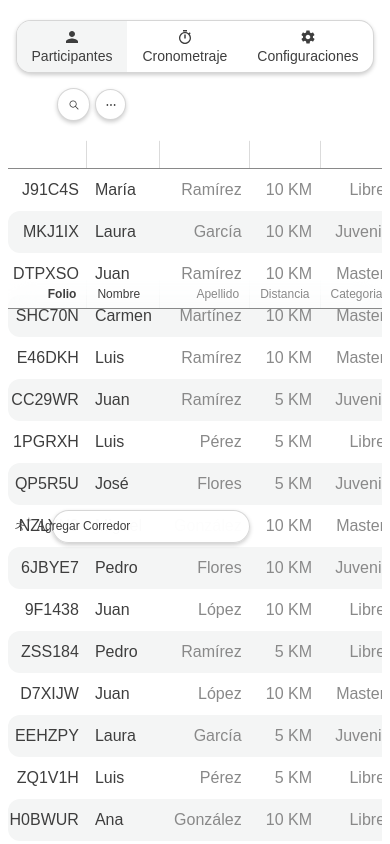
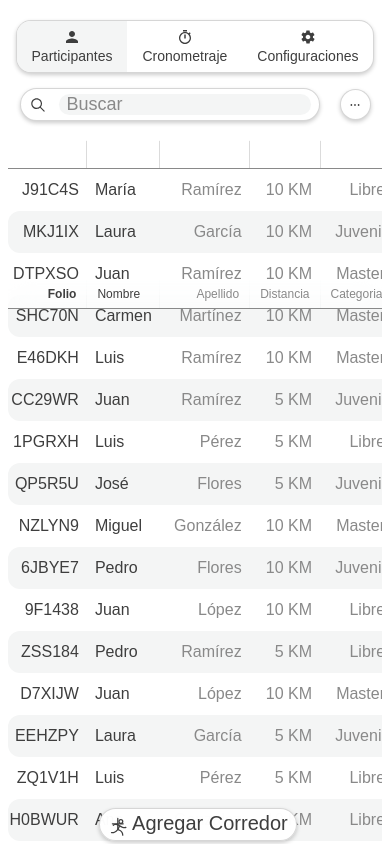
Before and after one commit to VexedElm035/gestion-folios, a React (Vite) app: page / in a window 390 px wide. Shown: the top 844 px of the page. Built offline with nearby package versions, Linux system fonts and the light colour scheme.

Commit message:
Responsiveness design update

```diff
--- a/src/components/navbar/Navbar.tsx
+++ b/src/components/navbar/Navbar.tsx
@@ -3,7 +3,6 @@ import { IoMdPerson } from "react-icons/io";
 import { IoMdStopwatch } from "react-icons/io";
 import { IoMdSettings } from "react-icons/io";
 import Options from '../options/Options';
-import RunnerButton from './elements/RunnerButton';
 import SearchBar from './elements/SearchBar';
 import './navbar.css';
 
@@ -37,9 +36,9 @@ const Navbar = () => {
       <div className='secondary-section'>
 
 
-        <section className='runner-section'>
+        {/* <section className='runner-section'>
           <RunnerButton />
-        </section>
+        </section> */}
 
         <section className='options-section'>
             <SearchBar />
--- a/src/components/navbar/elements/SearchBar.tsx
+++ b/src/components/navbar/elements/SearchBar.tsx
@@ -7,7 +7,6 @@ import './searchbar.css';
 gsap.registerPlugin(useGSAP);
 
 const STORAGE_KEY = 'searchBarExpanded';
-const COLLAPSED_SIZE = 'calc(var(--regular-text) + 15px)';
 
 const readStoredExpanded = (): boolean => {
   try {
@@ -29,73 +28,131 @@ const SearchBar = ({ onSearch }: Props) => {
 
   const [isExpanded, setIsExpanded] = useState<boolean>(() => readStoredExpanded());
   const [query, setQuery] = useState('');
+  const [isMobile, setIsMobile] = useState(false);
+
+  const effectiveExpanded = isMobile || isExpanded;
 
   useEffect(() => {
+    const mq = window.matchMedia('(max-width: 480px)');
+    const onChange = () => setIsMobile(mq.matches);
+    onChange();
+    mq.addEventListener('change', onChange);
+    return () => mq.removeEventListener('change', onChange);
+  }, []);
+
+  useEffect(() => {
+    // En móvil, la barra siempre debe estar expandida.
+    // No persistimos el estado para no sobreescribir la preferencia desktop.
+    if (isMobile) return;
+
     try {
       localStorage.setItem(STORAGE_KEY, JSON.stringify(isExpanded));
     } catch {
       // ignore (storage could be unavailable)
     }
-  }, [isExpanded]);
+  }, [isExpanded, isMobile]);
 
   useGSAP(() => {
     const container = containerRef.current;
     const input = inputRef.current;
     if (!container || !input) return;
 
-    if (isExpanded) {
+    container.classList.toggle('is-expanded', effectiveExpanded);
+    container.classList.toggle('is-collapsed', !effectiveExpanded);
+    container.classList.toggle('is-mobile', isMobile);
+    gsap.set(container, { clearProps: 'width,height' });
+
+    if (effectiveExpanded) {
       gsap.set(input, { display: 'flex', opacity: 1 });
-      gsap.set(container, { width: 'auto', height: 'auto' });
     } else {
       gsap.set(input, { opacity: 0, display: 'none' });
-      gsap.set(container, { width: COLLAPSED_SIZE, height: COLLAPSED_SIZE, padding: '0' });
     }
-  }, [isExpanded]);
+  }, [effectiveExpanded, isMobile]);
 
-  const isAnimating = useRef(false);
+  // const isAnimating = useRef(false);
+
+  const focusInput = () => {
+    const container = containerRef.current;
+    if (!container) return;
+    const el = container.querySelector('input') as HTMLInputElement | null;
+    el?.focus();
+  };
 
   const expand = () => {
-    if (isAnimating.current) return;
+    // if (isAnimating.current) return;
+
+    if (isMobile) {
+      focusInput();
+      return;
+    }
 
     const container = containerRef.current;
     const input = inputRef.current;
     if (!container || !input) return;
 
-    isAnimating.current = true;
+    // isAnimating.current = true;
+
+    const start = container.getBoundingClientRect();
+
+    // Aplica el layout expandido (CSS) pero bloquea el tamaño al inicial.
+    container.classList.add('is-expanded');
+    container.classList.remove('is-collapsed');
+    gsap.set(input, { display: 'flex', opacity: 0 });
+    gsap.set(container, { width: start.width, height: start.height });
+
+    // Mide el tamaño final con layout expandido.
+    gsap.set(container, { clearProps: 'width,height' });
+    const end = container.getBoundingClientRect();
+    gsap.set(container, { width: start.width, height: start.height });
+
     const tl = gsap.timeline({
       onComplete: () => {
-        isAnimating.current = false;
+        // isAnimating.current = false;
         setIsExpanded(true);
-        requestAnimationFrame(() => {
-          const el = container.querySelector('input') as HTMLInputElement | null;
-          el?.focus();
-        });
+        gsap.set(container, { clearProps: 'width,height' });
+        requestAnimationFrame(focusInput);
       }
     });
 
-    tl.set(input, { display: 'flex', opacity: 0 })
-      .to(container, { width: 'auto', height: 'auto', paddingRight: '8px', duration: 0.15 })
+    tl.to(container, { width: end.width, height: end.height, duration: 0.15, ease: 'power3.out' })
       .to(input, { opacity: 1, duration: 0.2 }, '-=0.05');
   };
 
   const collapse = () => {
-    if (isAnimating.current) return;
+    //if (isAnimating.current) return;
+
+    if (isMobile) return;
 
     const container = containerRef.current;
     const input = inputRef.current;
     if (!container || !input) return;
 
-    isAnimating.current = true;
+    // isAnimating.current = true;
+
+    const start = container.getBoundingClientRect();
+
     const tl = gsap.timeline({
       onComplete: () => {
-        isAnimating.current = false;
+        // isAnimating.current = false;
         setIsExpanded(false);
+        gsap.set(container, { clearProps: 'width,height' });
       }
     });
 
     tl.to(input, { opacity: 0, duration: 0.22 })
-    .set(input, { display: 'none' })
-    .to(container, { width: COLLAPSED_SIZE, duration: 0.18 }, '-=0.08');
+      .set(input, { display: 'none' })
+      .add(() => {
+        // Aplica layout colapsado (CSS) y mide el tamaño final.
+        container.classList.add('is-collapsed');
+        container.classList.remove('is-expanded');
+
+        gsap.set(container, { width: start.width, height: start.height });
+        gsap.set(container, { clearProps: 'width,height' });
+        const end = container.getBoundingClientRect();
+        gsap.set(container, { width: start.width, height: start.height });
+
+        gsap.to(container, { width: end.width, height: end.height, duration: 0.18, ease: 'power3.out' });
+      }, '-=0.08');
   };
 
   const handleSubmit: React.FormEventHandler<HTMLFormElement> = (e) => {
@@ -112,6 +169,7 @@ const SearchBar = ({ onSearch }: Props) => {
   };
 
   const handleBlurCapture: React.FocusEventHandler<HTMLDivElement> = () => {
+    if (isMobile) return;
     if (!isExpanded) return;
     if (query.trim().length !== 0) return;
 
@@ -126,6 +184,7 @@ const SearchBar = ({ onSearch }: Props) => {
 
   const handleKeyDownCapture: React.KeyboardEventHandler<HTMLDivElement> = (e) => {
     if (e.key !== 'Escape') return;
+    if (isMobile) return;
     if (!isExpanded) return;
     if (query.trim().length !== 0) return;
 
@@ -137,7 +196,7 @@ const SearchBar = ({ onSearch }: Props) => {
   return (
     <div
       ref={containerRef}
-      className='search-bar-container'
+      className={`search-bar-container ${effectiveExpanded ? 'is-expanded' : 'is-collapsed'} ${isMobile ? 'is-mobile' : ''}`.trim()}
       onBlurCapture={handleBlurCapture}
       onKeyDownCapture={handleKeyDownCapture}
     >
@@ -148,10 +207,10 @@ const SearchBar = ({ onSearch }: Props) => {
           className='search-bar-button'
           aria-label={isExpanded ? 'Buscar' : 'Abrir búsqueda'}
           onClick={(e) => {
-            if (isAnimating.current) {
-              e.preventDefault();
-              return;
-            }
+            // if (isAnimating.current) {
+            //   e.preventDefault();
+            //   return;
+            // }
             if (!isExpanded) {
               e.preventDefault();
               expand();
--- a/src/components/navbar/elements/runnerbutton.css
+++ b/src/components/navbar/elements/runnerbutton.css
@@ -116,7 +116,7 @@
 
 @media (max-width: 480px) {
   .running-container{
-    right: -110px;
+
   }
 
   .window-content {
@@ -143,4 +143,8 @@
   .arrow-icon{
     font-size: calc(var(--heading-text) + 130px);
   }
+
+  .running-icon, .plus-icon, .running-text-button{
+    font-size: calc(var(--heading-text));
+  }
 }
--- a/src/components/navbar/elements/searchbar.css
+++ b/src/components/navbar/elements/searchbar.css
@@ -20,18 +20,31 @@
 } */
 
 .search-bar-container{
+    --search-collapsed-size: calc(var(--regular-text) + 15px);
     position:relative;
     background-color: var(--primary-color);
     color: var(--regular-text-color);
     border: 1px solid rgba(var(--secondary-text-color-rgb), 0.35);
-    padding: 0;
+    box-sizing: border-box;
+    padding: 0 8px 0px 2px;
     display: flex;
     align-items: center;
     justify-content: center;
     font-size: var(--caption-text);
     box-shadow: 0 2px 4px rgba(0, 0, 0, 0.2);
     border-radius: 25px;
-    padding: 0 8px 0px 2px;
+}
+
+.search-bar-container.is-collapsed{
+    width: var(--search-collapsed-size);
+    height: var(--search-collapsed-size);
+    padding: 0;
+}
+
+.search-bar-container.is-expanded{
+    width: auto;
+    height: auto;
+    padding-right: 8px;
 }
 
 .search-bar-form{
@@ -109,3 +122,27 @@
     background-color: rgba(var(--secondary-text-color-rgb), 0.15);
     color: var(--regular-text-color);
 }
+
+@media (max-width: 480px) {
+    .search-bar-button, .search-bar-clear, .search-bar-input-container .input-element{
+        font-size: calc(var(--heading-text) - 2px);
+    }
+
+    .search-bar-container{
+        width: 100%;
+        height: auto;
+        padding-right: 8px;
+    }
+
+    .search-bar-container.is-collapsed{
+        width: 100%;
+        height: auto;
+        padding: 0 8px 0px 2px;
+    }
+
+    .search-bar-container .input-element{
+        width: 50vw;
+        /* width: calc(var(--regular-text) + 250px); */
+        /* max-width: none; */
+    }
+}
--- a/src/components/navbar/navbar.css
+++ b/src/components/navbar/navbar.css
@@ -20,7 +20,7 @@
   flex-direction: row;
   align-items: center;
   /* justify-content: space-between; */
-  gap: 5px;
+  /* gap: 5px; */
 }
 
 .navigation-section {
@@ -36,15 +36,15 @@
   width: 65%;
 }
 
-.runner-section {
+/* .runner-section {
   width: 35%;
   display: flex;
   align-items: center;
   justify-content: center;
-}
+} */
 
 .options-section {
-  width: 32%;
+  width: 100%;
   display: flex;
   align-items: center;
   justify-content: flex-end;
@@ -123,11 +123,18 @@
     /* flex-direction: column; */
     margin-top: 15px;
     width: 100%;
+    justify-content: flex-end;
   }
 
-  .runner-section {
+  /* .runner-section {
     position: absolute;
     bottom: -400px;
+  } */
+
+  .options-section{
+    width: 100%;
+    gap: 20px;
+    justify-content: center;
   }
 
   .navbar-items{
--- a/src/views/participants/Participants.tsx
+++ b/src/views/participants/Participants.tsx
@@ -5,6 +5,7 @@ import { useMemo } from 'react';
 import type { ReactNode } from 'react';
 import { useTableView, type TableColumnKey } from '../../context/TableViewContext';
 import { groupBy as groupByUtil } from '../../utils/groupBy';
+import RunnerButton from "../../components/navbar/elements/RunnerButton";
 
 type Person = {
   folio: string
@@ -100,6 +101,11 @@ const Participants = () => {
             ))}
           </>
         )}
+
+        <div className="runner-section">
+          <RunnerButton />
+        </div>
+
     </div>
   )
 }
--- a/src/views/participants/participants.css
+++ b/src/views/participants/participants.css
@@ -11,3 +11,23 @@
     border-radius: 20px;
     padding: 10px;
 }
+
+.runner-section {
+    position: fixed;
+    top: 20px;
+    right: 43%;
+
+    z-index: 1001;
+    width: fit-content;
+    display: flex;
+    align-items: center;
+    justify-content: center;
+}
+
+@media (max-width: 480px) {
+    .runner-section {
+        top: unset;
+        bottom: 5px;
+        right: 24%;
+    }
+}
```
